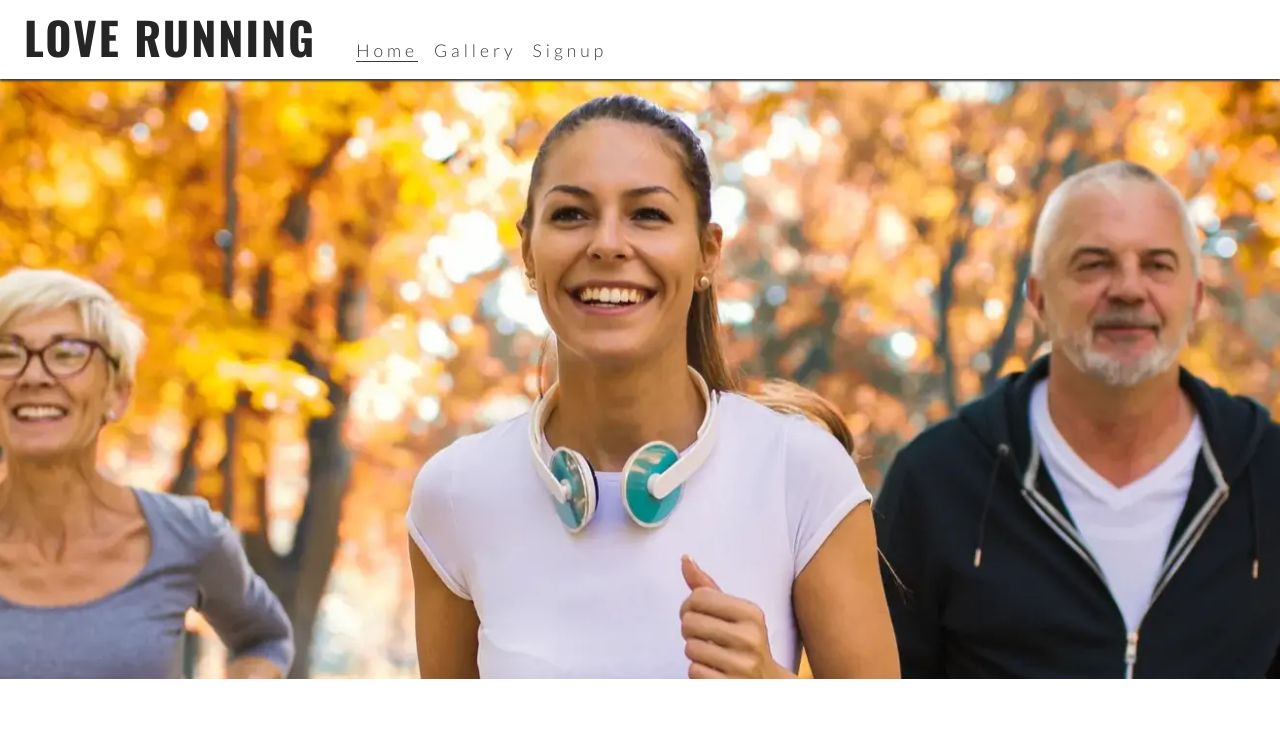
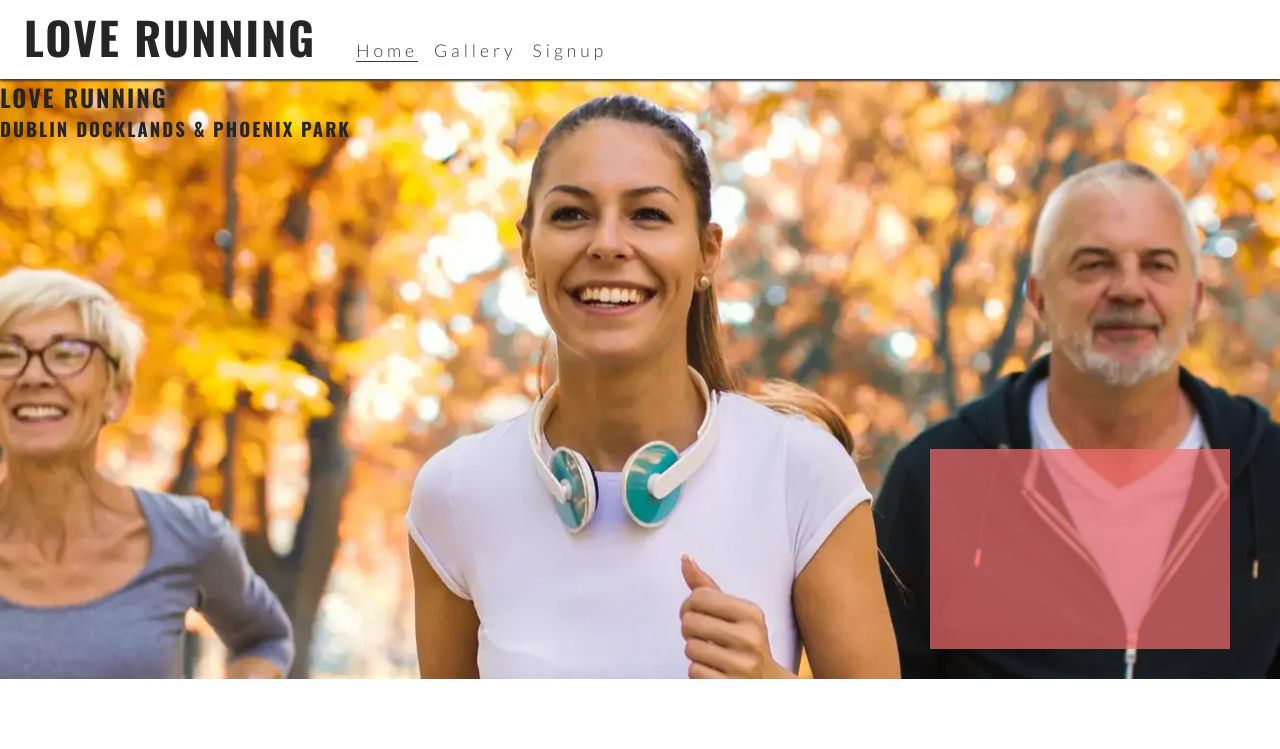
Before and after one commit to SwathiKeshavamurthy/love-running, a plain HTML site: page index.html in a window 1280 px wide. Shown: the top 749 px of the page. Drawn offline with nearby package versions, Linux system fonts and the light colour scheme.

Commit message:
Add cover text with club name and locations

```diff
--- a/assets/css/style.css
+++ b/assets/css/style.css
@@ -18,6 +18,15 @@ body {
     font-family: "Lato", sans-serif;
 }
 
+h1,
+h2,
+h3 {
+    font-family: "Oswald", sans-serif;
+    text-transform: uppercase;
+    letter-spacing: 2px;
+    color: #252525;
+}
+
 /* Header */
 header {
     background-color: #ffffff;
@@ -34,13 +43,6 @@ header {
 header a {
     text-decoration: none;
     color: inherit;
-}
-
-h1 {
-    font-family: "Oswald", sans-serif;
-    text-transform: uppercase;
-    letter-spacing: 2px;
-    color: #252525;
 }
 
 #menu {
@@ -94,6 +96,24 @@ main {
     height: 600px;
     width: 100%;
     background: url("../images/hero-image.webp") no-repeat center center/cover;
+    position: relative;
+}
+
+#cover-text {
+    /* Final rgba value sets the opacity so it is semi-transparent */
+    background-color: rgba(241, 109, 107, .7);
+    font-size: 130%;
+    position: absolute;
+    bottom: 30px;
+    width: 80%;
+    min-height: 200px;
+    padding-top: 40px;
+    padding-left: 10px;
+}
+
+#cover-text>h2,
+#cover-text>h3 {
+    color: #ffffff;
 }
 
 /* Footer */
@@ -146,6 +166,12 @@ main {
         /* Push main content down to accommodate larger header */
         margin-top: 79px;
     }
+
+    /* Hero image */
+    #cover-text {
+        width: 300px;
+        right: 50px;
+    }
 }
 
 /* Media query: Larger devices (992px and up) */
--- a/index.html
+++ b/index.html
@@ -59,7 +59,11 @@
 
     <!--Main Content-->
     <main>
-        <section id="hero"></section>
+      <section id="hero">
+        <div id="cover-text"></div>
+        <h2>Love Running</h2>
+        <h3>Dublin Docklands & Phoenix Park</h3>
+      </section>
     </main>
 
     <!--Footer-->
```
